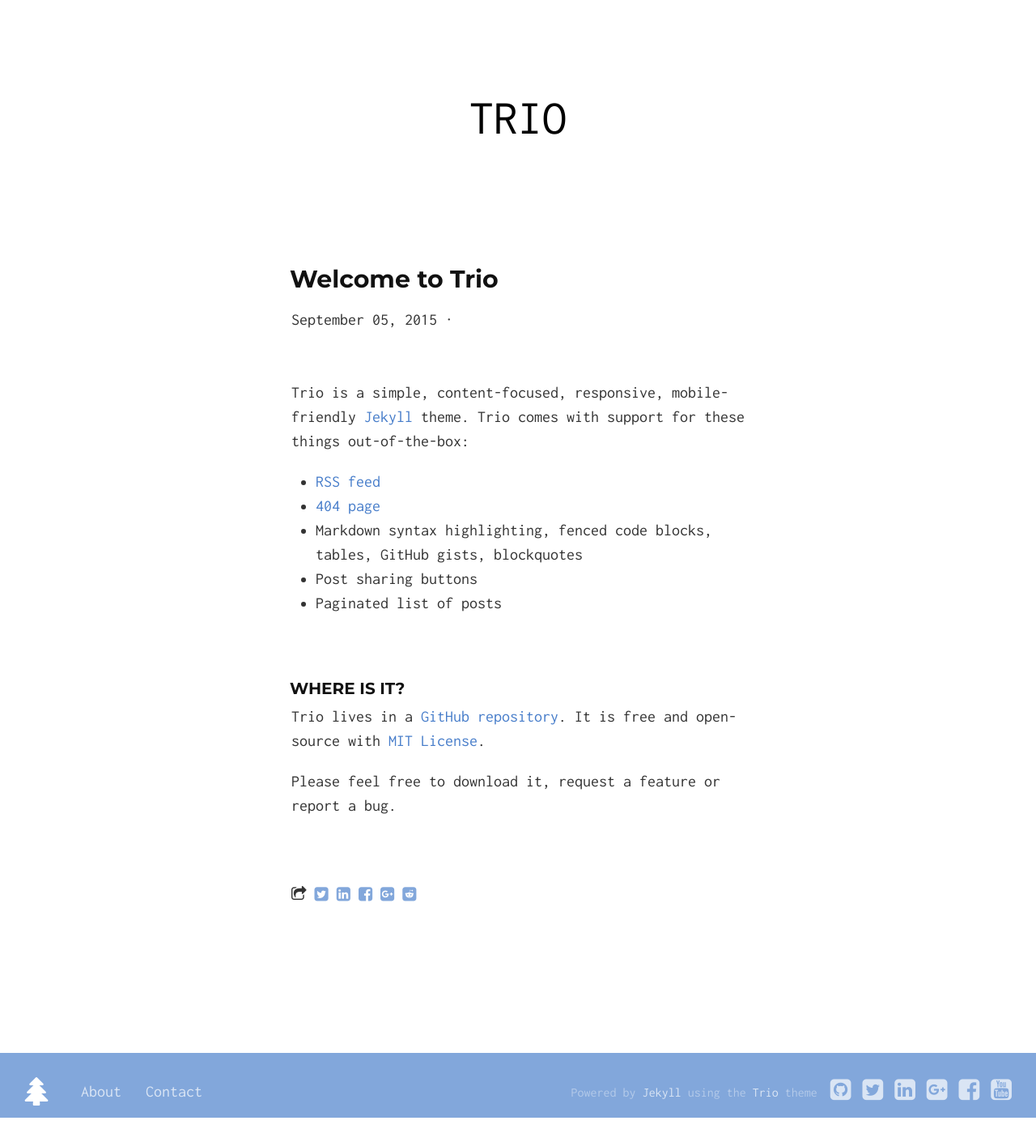
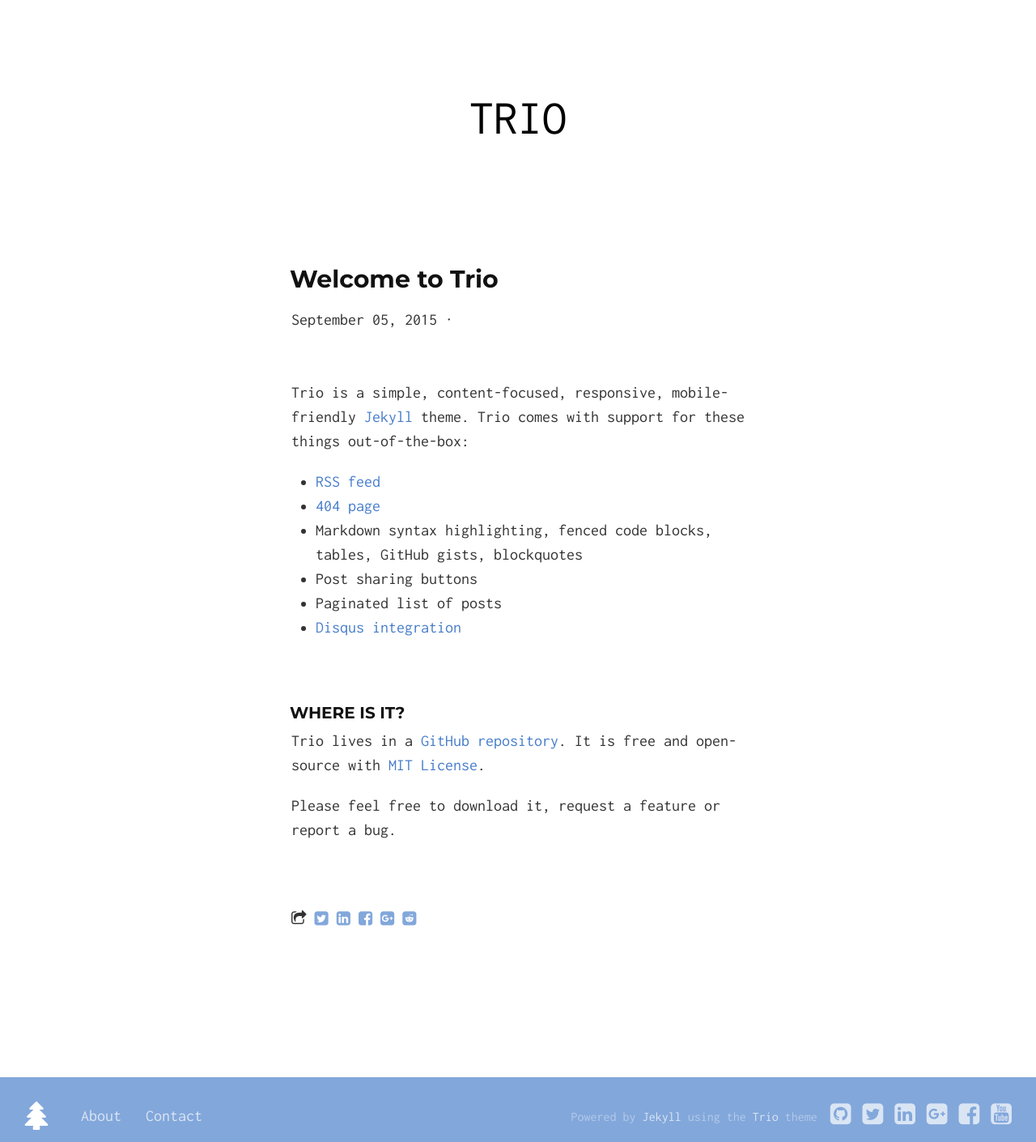
Before and after one commit to ankur-gupta/trio, a Jekyll site: the page built from _posts/2015-09-05-welcome-to-trio.md, in a window 1280 px wide. Shown: the whole page at 81% size. Built offline with Jekyll 4.4.1, drawn with Linux system fonts in a browser that asks for light colours; nearby versions of some CDN libraries; Markdown is read by kramdown in place of the engine named in the settings; comment, search, counter and statistics services are not loaded; before the commit the page ends 1380 px from its top, so only the background shows below that.

Commit message:
Using post_url to intralink

```diff
--- a/_posts/2015-09-05-welcome-to-trio.md
+++ b/_posts/2015-09-05-welcome-to-trio.md
@@ -13,6 +13,7 @@ Trio is a simple, content-focused, responsive, mobile-friendly [Jekyll](http://j
 * Markdown syntax highlighting, fenced code blocks, tables, GitHub gists, blockquotes
 * Post sharing buttons
 * Paginated list of posts
+* [Disqus integration]({% post_url 2015-09-06-setting-up-disqus-integration %})
 
 <br/>
 ### Where is it?
```
